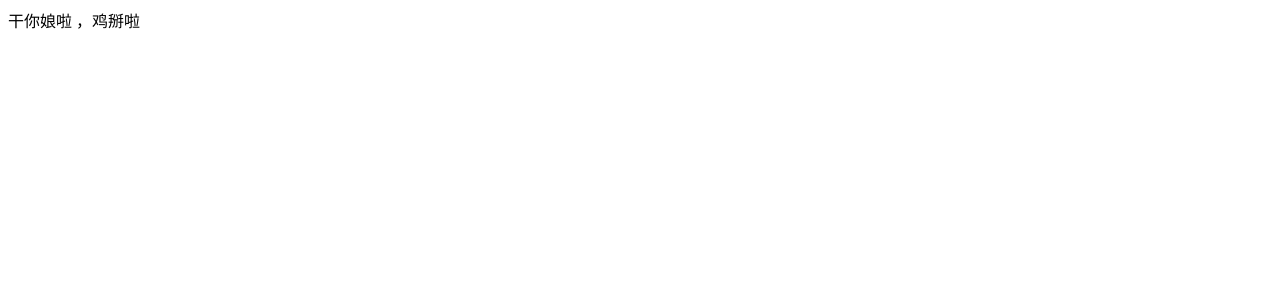
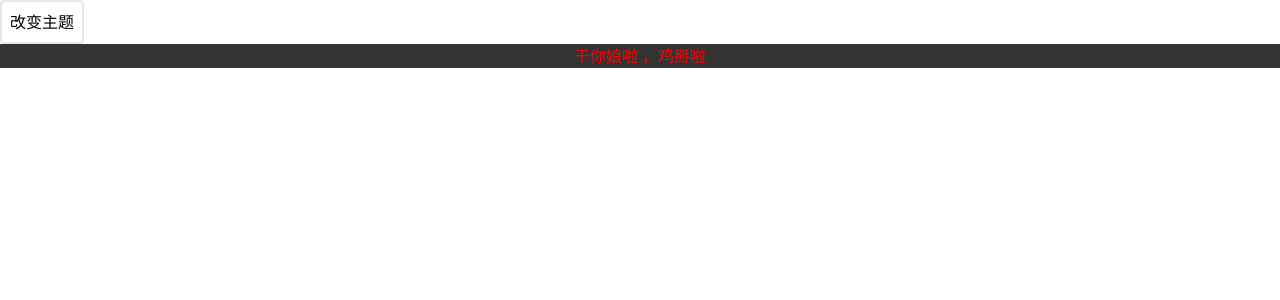
Before and after one commit to leedalei/dig-silver, a Vue app: page / in a window 1280 px wide. Shown: the top 300 px of the page. Built offline with nearby package versions, Linux system fonts and the light colour scheme.

Commit message:
feat:新增主题切换和tailwind

```diff
--- a/babel.config.js
+++ b/babel.config.js
@@ -1,5 +1,3 @@
 module.exports = {
-  presets: [
-    '@vue/cli-plugin-babel/preset'
-  ]
+  presets: ["@vue/cli-plugin-babel/preset"],
 }
--- a/package.json
+++ b/package.json
@@ -12,6 +12,7 @@
     "babel-runtime": "^6.26.0",
     "core-js": "^3.6.5",
     "highlight.js": "^10.1.1",
+    "tailwindcss": "1.4",
     "vue": "^2.6.11",
     "vue-clipboard2": "^0.3.1",
     "vue-markdown": "^2.2.4",
--- /dev/null
+++ b/postcss.config.js
@@ -0,0 +1,7 @@
+module.exports = {
+  plugins: [
+    // ...
+    require("tailwindcss"),
+    // ...
+  ],
+}
--- a/src/App.vue
+++ b/src/App.vue
@@ -1,5 +1,10 @@
 <template>
-  <router-view />
+  <div id="app" :class="theme">
+    <button class="p-2 border-2 rounded text-base" @click="handleChange">
+      改变主题
+    </button>
+    <router-view />
+  </div>
 </template>
 
 <script>
@@ -8,12 +13,22 @@ export default {
   components: {},
   props: {},
   data() {
-    return {}
+    return {
+      theme: "light",
+    }
   },
   computed: {},
   watch: {},
   mounted() {},
-  methods: {},
+  methods: {
+    handleChange() {
+      if (this.theme === "light") {
+        this.theme = "dark"
+      } else {
+        this.theme = "light"
+      }
+    },
+  },
 }
 </script>
 
--- /dev/null
+++ b/src/assets/css/tailwind.css
@@ -0,0 +1,5 @@
+@tailwind base;
+
+@tailwind components;
+
+@tailwind utilities;
--- /dev/null
+++ b/src/assets/css/theme.css
@@ -0,0 +1,10 @@
+.light {
+  --navFontColor: #333333;
+  --color: red;
+  --background: #fffff;
+}
+.dark {
+  --navFontColor: theme("colors.red.500");
+  --color: #0098fe;
+  --background: #33333;
+}
--- a/src/main.js
+++ b/src/main.js
@@ -7,6 +7,10 @@ import Toast from "@/assets/js/toast"
 // import VueClipboard from 'vue-clipboard2'
 // import Highlight from 'vue-markdown-highlight'
 // import 'highlight.js/scss/monokai-sublime.scss'
+//引入tailwind配置
+import "@/assets/css/tailwind.css"
+// 引入主题文件
+import "@/assets/css/theme.css"
 
 // Vue.use(Highlight)
 // Vue.use(VueClipboard)
--- a/src/views/home.vue
+++ b/src/views/home.vue
@@ -1,5 +1,5 @@
 <template>
-  <div>干你娘啦 ，鸡掰啦</div>
+  <div class="text-center">干你娘啦 ，鸡掰啦</div>
 </template>
 
 <script>
@@ -17,4 +17,9 @@ export default {
 }
 </script>
 
-<style scoped lang="scss"></style>
+<style scoped lang="scss">
+div {
+  color: var(--color);
+  background-color: var(--navFontColor);
+}
+</style>
--- /dev/null
+++ b/tailwind.config.js
@@ -0,0 +1,11 @@
+module.exports = {
+  purge: [],
+  darkMode: true, // or 'media' or 'class'
+  theme: {
+    extend: {},
+  },
+  variants: {
+    extend: {},
+  },
+  plugins: [],
+}
```
